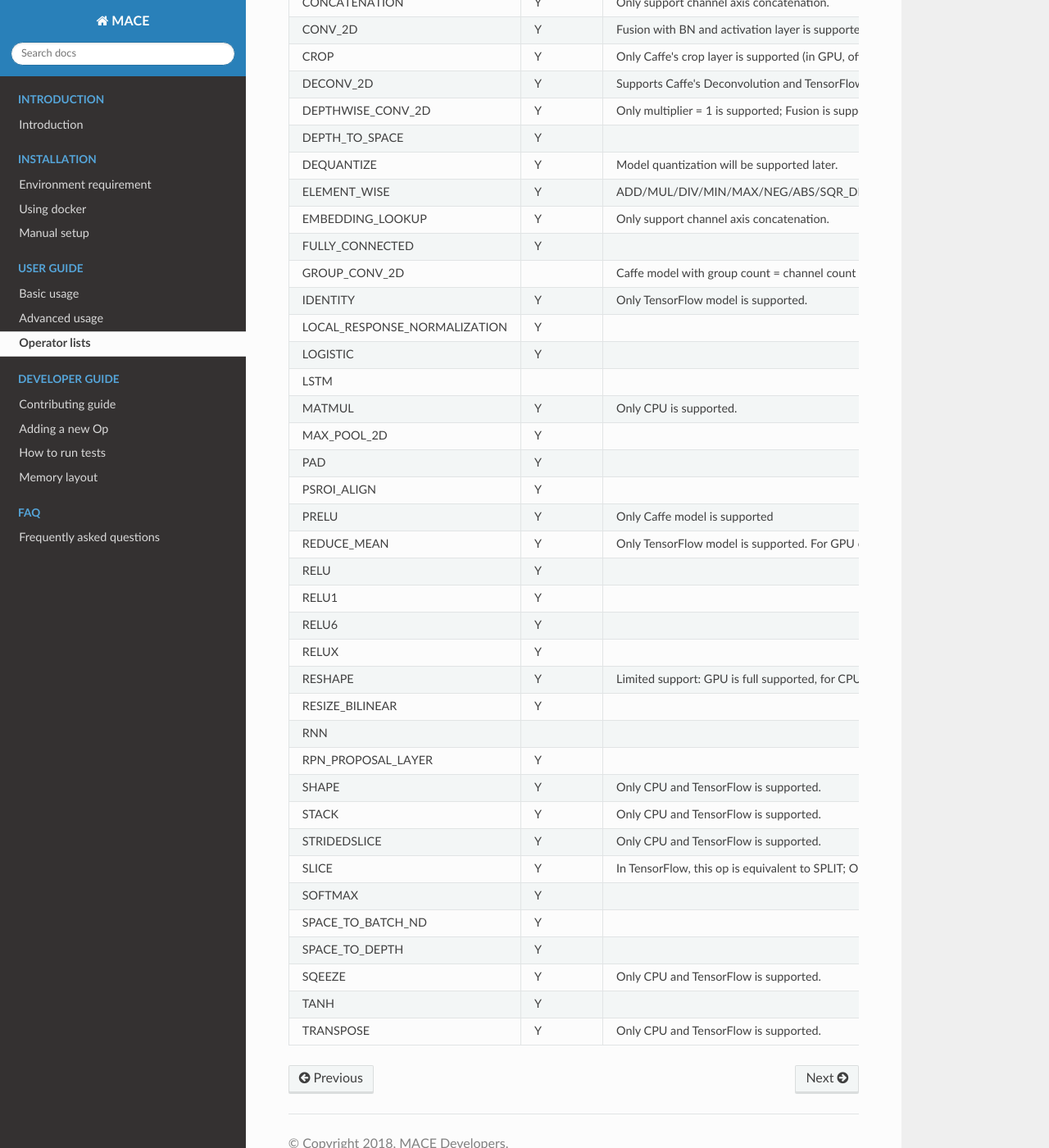
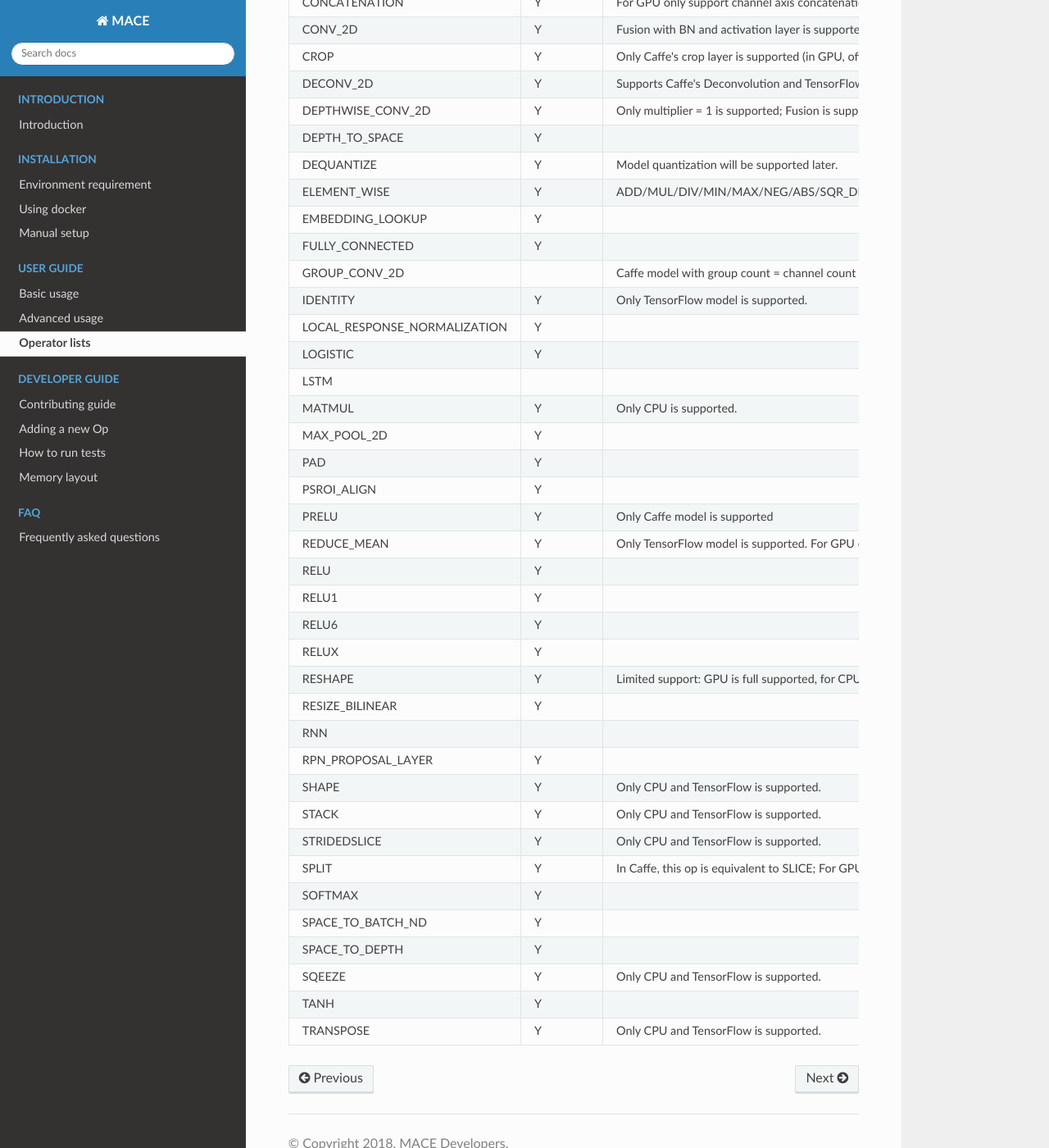
Before and after one commit to XiaoMi/mace, a Sphinx documentation site: the page built from docs/user_guide/op_lists.rst, in a window 1280 px wide and 1400 px high, scrolled down 437 px. Shown: the whole window at 82% size. Built offline with Sphinx 7.4.7 and the Read the Docs theme 2.0.0, drawn with Linux system fonts in a browser that asks for light colours.

Commit message:
format code, fix fill input type, update op list docs

```diff
--- a/docs/user_guide/op_lists.rst
+++ b/docs/user_guide/op_lists.rst
@@ -12,7 +12,7 @@ Operator lists
     "BIAS_ADD","Y",""
     "CAST","Y","Only CPU and TensorFlow model is supported."
     "CHANNEL_SHUFFLE","Y",""
-    "CONCATENATION","Y","Only support channel axis concatenation."
+    "CONCATENATION","Y","For GPU only support channel axis concatenation."
     "CONV_2D","Y","Fusion with BN and activation layer is supported."
     "CROP","Y","Only Caffe's crop layer is supported (in GPU, offset on channel-dim should be dividable by 4)."
     "DECONV_2D","Y","Supports Caffe's Deconvolution and TensorFlow's tf.layers.conv2d_transpose."
@@ -20,7 +20,7 @@ Operator lists
     "DEPTH_TO_SPACE","Y",""
     "DEQUANTIZE","Y","Model quantization will be supported later."
     "ELEMENT_WISE","Y","ADD/MUL/DIV/MIN/MAX/NEG/ABS/SQR_DIFF/POW/RSQRT/EQUAL"
-    "EMBEDDING_LOOKUP","Y","Only support channel axis concatenation."
+    "EMBEDDING_LOOKUP","Y",""
     "FULLY_CONNECTED","Y",""
     "GROUP_CONV_2D","","Caffe model with group count = channel count is supported."
     "IDENTITY","Y","Only TensorFlow model is supported."
@@ -44,7 +44,7 @@ Operator lists
     "SHAPE","Y","Only CPU and TensorFlow is supported."
     "STACK","Y","Only CPU and TensorFlow is supported."
     "STRIDEDSLICE","Y","Only CPU and TensorFlow is supported."
-    "SLICE","Y","In TensorFlow, this op is equivalent to SPLIT; Only support channel axis slice."
+    "SPLIT","Y","In Caffe, this op is equivalent to SLICE; For GPU only support channel axis slice."
     "SOFTMAX","Y",""
     "SPACE_TO_BATCH_ND", "Y",""
     "SPACE_TO_DEPTH","Y",""
```
Also changed, not shown: 14 other files.
